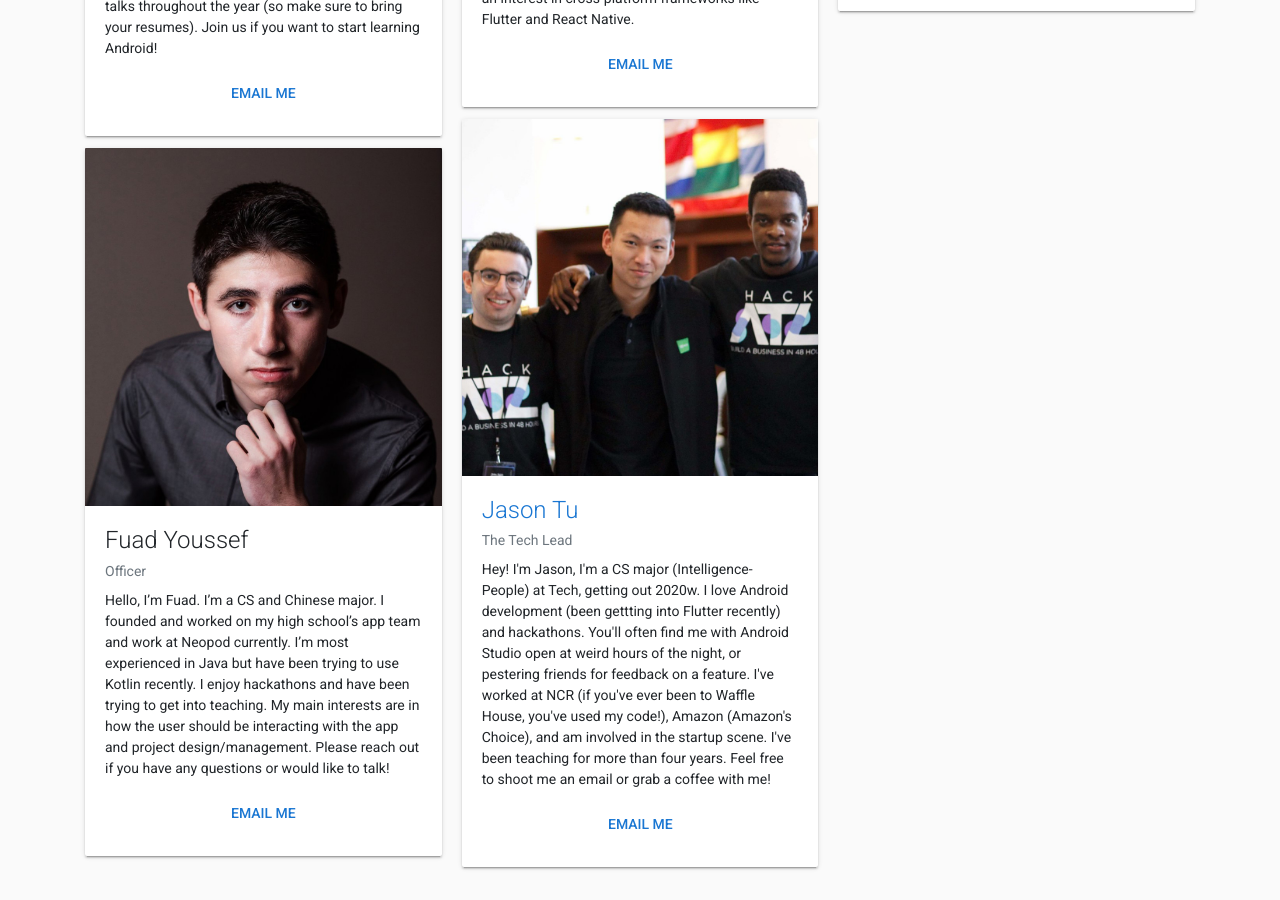
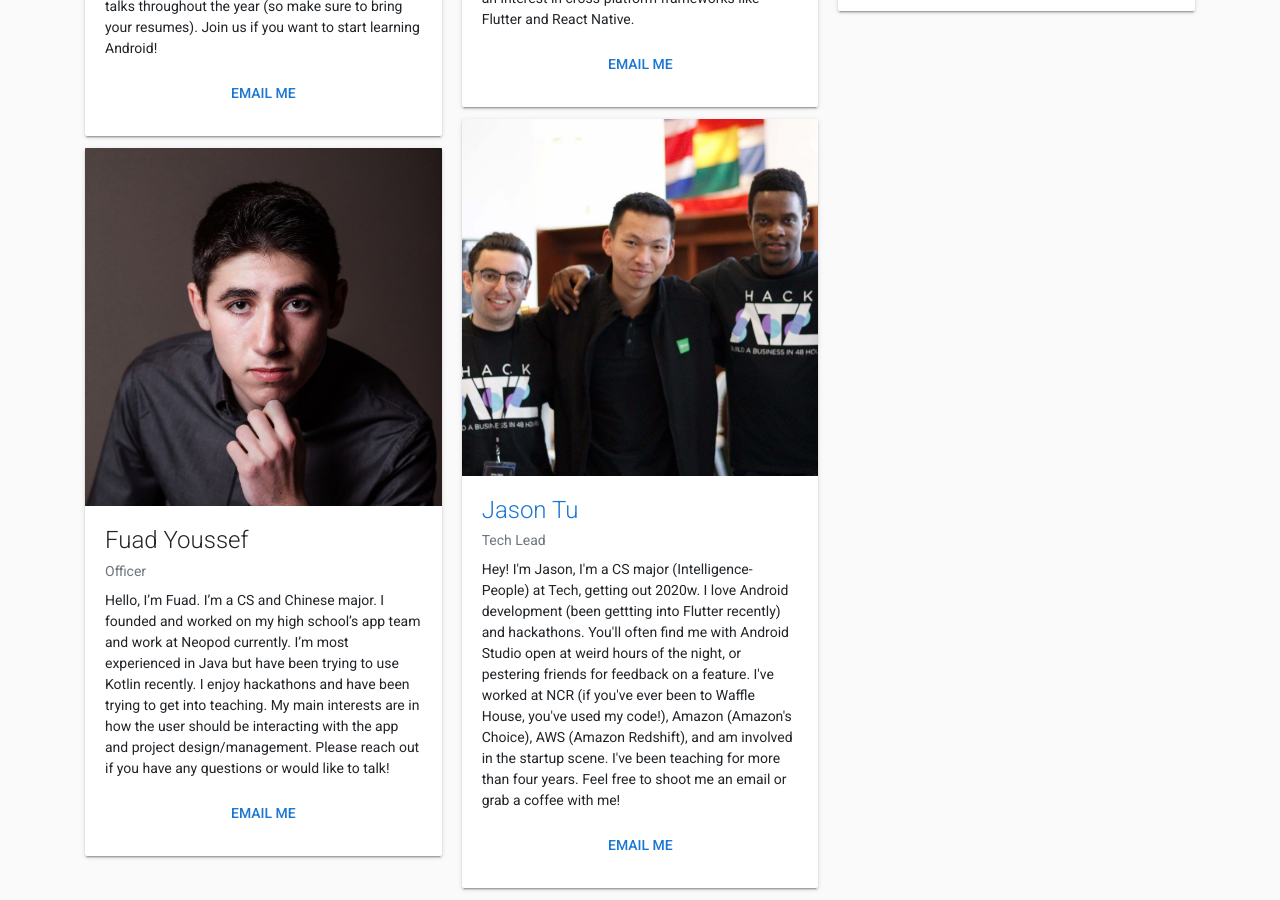
Before and after one commit to git-mad/gitmad.github.io, a Jekyll site: the page built from about.html, in a window 1280 px wide and 900 px high, scrolled down 735 px. Built offline with Jekyll 4.4.1, drawn with Linux system fonts in a browser that asks for light colours; nearby versions of some CDN libraries; before the commit the page ends 1614 px from its top, so only the background shows below that.

Commit message:
Updated Jason's position and bio.

```diff
--- a/_data/officers.yml
+++ b/_data/officers.yml
@@ -20,8 +20,8 @@
   website: https://jasontu.io
   picture: /assets/images/officers/jtu.jpg
   email: jasontu@gatech.edu
-  position: The Tech Lead
-  bio: Hey! I'm Jason, I'm a CS major (Intelligence-People) at Tech, getting out 2020w. I love Android development (been gettting into Flutter recently) and hackathons. You'll often find me with Android Studio open at weird hours of the night, or pestering friends for feedback on a feature. I've worked at NCR (if you've ever been to Waffle House, you've used my code!), Amazon (Amazon's Choice), and am involved in the startup scene. I've been teaching for more than four years. Feel free to shoot me an email or grab a coffee with me!
+  position: Tech Lead
+  bio: Hey! I'm Jason, I'm a CS major (Intelligence-People) at Tech, getting out 2020w. I love Android development (been gettting into Flutter recently) and hackathons. You'll often find me with Android Studio open at weird hours of the night, or pestering friends for feedback on a feature. I've worked at NCR (if you've ever been to Waffle House, you've used my code!), Amazon (Amazon's Choice), AWS (Amazon Redshift), and am involved in the startup scene. I've been teaching for more than four years. Feel free to shoot me an email or grab a coffee with me!
 
 - name: Siddu Dussa
   picture: /assets/images/officers/sdussa.jpg
```
